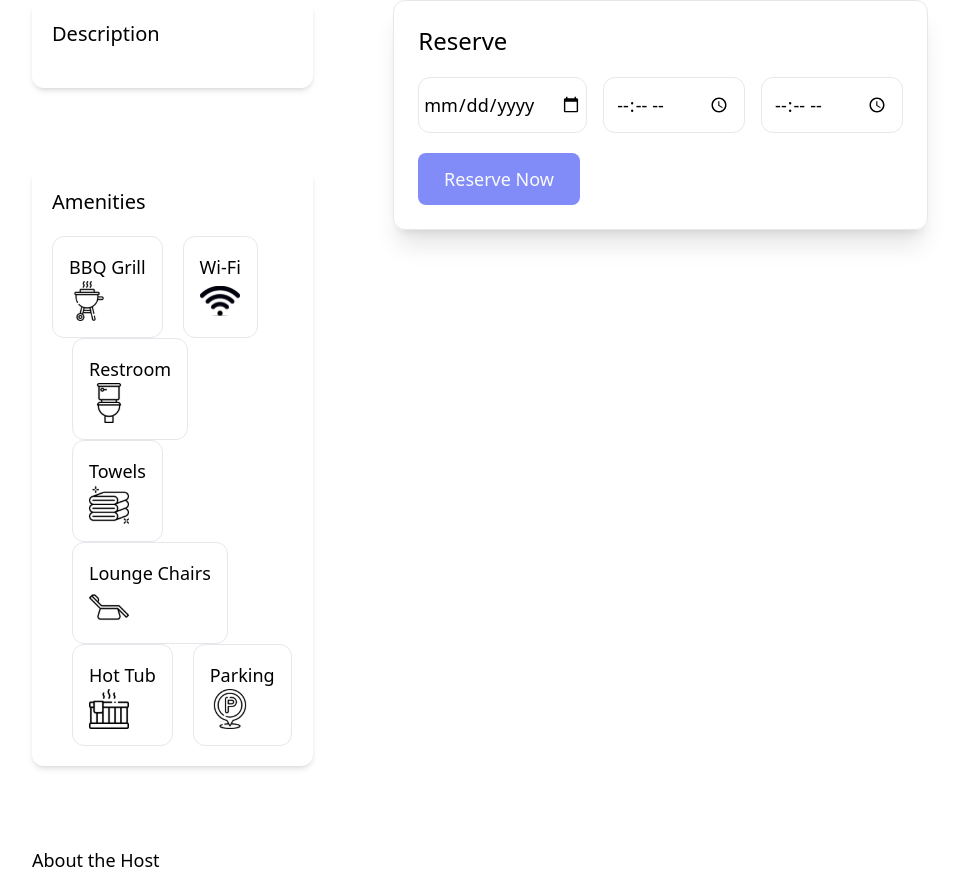
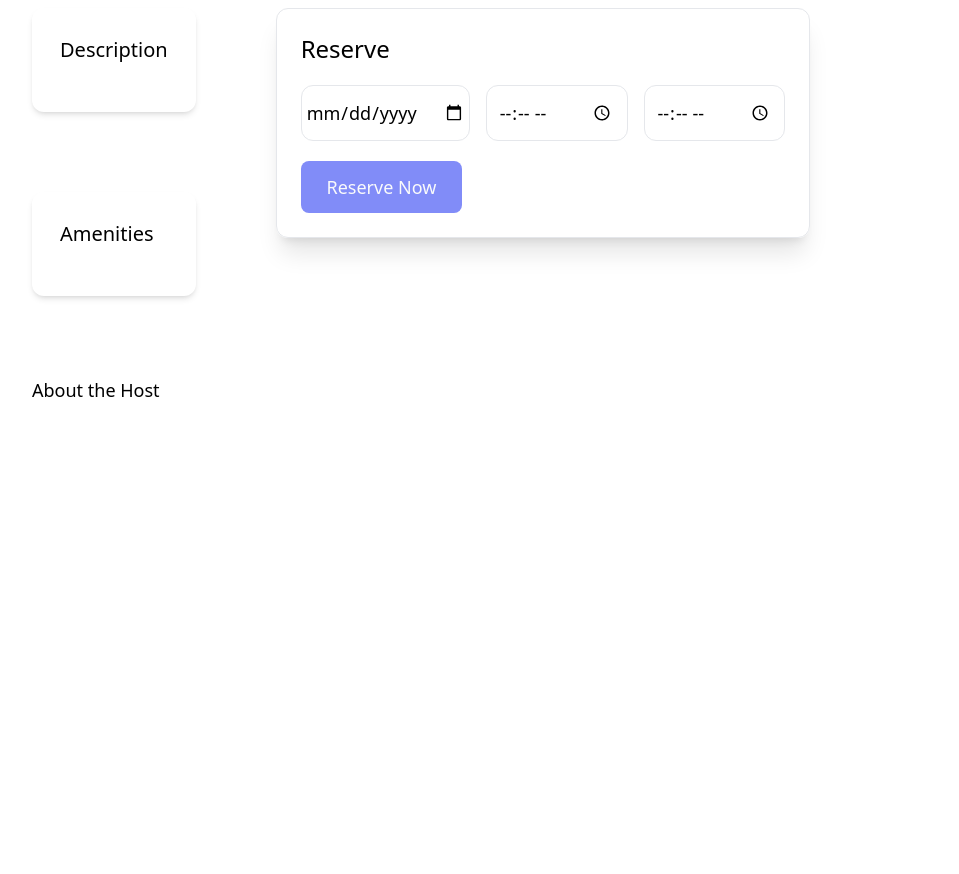
Before and after one commit to Facebook-University-Projects/Swimster, a React (Create React App) app in the folder swimster-ui/: page /listings/1 in a window 1280 px wide. Shown: the part 804-1678 px from the top of the page, without its empty margins (160-1119 px from the left). After the commit the page ends 1208 px from the top, so only its background shows below. Built offline with nearby package versions, Linux system fonts and the light colour scheme.

Commit message:
amenities render relative to pool listing data
- conditionally rendered amenities for pool listing based on returned SQL query from API
- fixed bug where navbar would resize when clicking on create a pool component

```diff
--- a/swimster-ui/src/components/Amenities/Amenities.jsx
+++ b/swimster-ui/src/components/Amenities/Amenities.jsx
@@ -8,52 +8,31 @@ import hotTubIcon from '../../assets/hotTubIcon.svg'
 import parkingIcon from '../../assets/parkingIcon.svg'
 
 const style = {
-    amenitiesContainer: 'flex flex-col space-y-5 p-5 rounded-xl shadow-md',
+    amenitiesContainer: 'flex flex-col space-y-5 p-7 rounded-xl shadow-md',
     amenitiesTitle: 'text-xl',
-    amenitiesRowContainer: 'flex flex-wrap space-x-5',
-    amenityContainer: 'border flex flex-col rounded-xl p-4',
+    amenitiesRowContainer: 'grid grid-cols-4 gap-6',
+    amenityContainer: 'border flex flex-col items-center space-y-3 rounded-xl px-3 py-4',
     amenityTitle: '',
     amenityImage: 'w-10 h-10',
 }
 
 const amenities = [
-    {
-        title: "BBQ Grill",
-        image: bbqGrillIcon,
-    },
-    {
-        title: "Wi-Fi",
-        image: internetIcon,
-    },
-    {
-        title: "Restroom",
-        image: bathroomIcon,
-    },
-    {
-        title: "Towels",
-        image: towelsIcon,
-    },
-    {
-        title: "Lounge Chairs",
-        image: loungeChairIcon,
-    },
-    {
-        title: "Hot Tub",
-        image: hotTubIcon,
-    },
-    {
-        title: "Parking",
-        image: parkingIcon,
-    },
+    { title: "BBQ Grill", image: bbqGrillIcon },
+    { title: "Wi-Fi", image: internetIcon },
+    { title: "Restroom", image: bathroomIcon },
+    { title: "Towels", image: towelsIcon },
+    { title: "Lounge Chairs", image: loungeChairIcon },
+    { title: "Hot Tub", image: hotTubIcon },
+    { title: "Parking", image: parkingIcon },
 ]
 
-const Amenities = () => {
+const Amenities = ({ poolAmenities }) => {
     return (
         <div className={style.amenitiesContainer}>
             <h1 className={style.amenitiesTitle}>Amenities</h1>
             <div className={style.amenitiesRowContainer}>
-                {amenities.map(amenity => {
-                    return (
+                {amenities.map((amenity, index) => {
+                    return poolAmenities[index] && (
                         <div className={style.amenityContainer}>
                             <h2 className={style.amenityTitle}>{amenity.title}</h2>
                             <img className={style.amenityImage} src={amenity.image} alt={`${amenity.title} icon`} />
--- a/swimster-ui/src/components/CreatePool/CreatePool.jsx
+++ b/swimster-ui/src/components/CreatePool/CreatePool.jsx
@@ -2,7 +2,7 @@ import * as React from 'react'
 import { useCreatePoolForm } from '../../hooks/useCreatePoolForm'
 
 const style = {
-    createPool: 'flex-1 flex justify-around items-center border-2',
+    createPool: 'flex-1 flex justify-around items-center',
     callToAction: 'text-8xl font-semibold space-y-10',
     primaryCTA: 'space-y-3',
     secondaryCTA: 'text-blue-700',
--- a/swimster-ui/src/components/ListingDetail/ListingDetail.jsx
+++ b/swimster-ui/src/components/ListingDetail/ListingDetail.jsx
@@ -33,6 +33,16 @@ const ListingDetail = () => {
         has_parking,
         images
     } = listing
+
+    const poolAmenities = [
+        has_bbq_grill,
+        has_internet,
+        has_bathroom,
+        has_towels,
+        has_lounge_chairs,
+        has_hot_tub,
+        has_parking
+    ]
 
     return (
         <div className={style.listingDetail}>
@@ -96,7 +106,7 @@ const ListingDetail = () => {
                         <h1 className={style.aboutPoolTitle}>Description</h1>
                         <p className={style.aboutPoolDescription}>{description}</p>
                     </div>
-                    <Amenities />
+                    <Amenities poolAmenities={poolAmenities}/>
                     <div className={style.hostInfoContainer}>About the Host</div>
                 </div>
                 <div className={style.reservationCardContainer}>
@@ -107,7 +117,11 @@ const ListingDetail = () => {
                             <input className={style.reservationTimeInput} type="time" {...register("reservationStartTime")}/>
                             <input className={style.reservationTimeInput} type="time" {...register("reservationEndTime")}/>
                         </form>
-                        <button type="submit" form="hook-form" className={style.reserveButton}>Reserve Now</button>
+                        {isProcessing ? (
+                            <button type="submit" form="hook-form" className={style.reserveButton}>Loading...</button>
+                        ) : (
+                            <button type="submit" form="hook-form" className={style.reserveButton}>Reserve Now</button>
+                        )}
                     </div>
                 </div>
             </div>
--- a/swimster-ui/src/components/ListingDetail/style.js
+++ b/swimster-ui/src/components/ListingDetail/style.js
@@ -25,7 +25,7 @@ export const style = {
     socialButtonTitle: '',
     poolContentContainer: 'flex space-x-20 mt-20',
     morePoolDetails: 'flex flex-col space-y-20',
-    aboutPoolContainer: 'flex flex-col space-y-5 p-5 rounded-xl shadow-md',
+    aboutPoolContainer: 'flex flex-col space-y-5 p-7 rounded-xl shadow-md',
     aboutPoolTitle: 'text-xl',
     aboutPoolDescription: 'font-normal text-md',
     hostInfoContainer: '',
--- a/swimster-ui/src/components/Navbar/style.js
+++ b/swimster-ui/src/components/Navbar/style.js
@@ -1,5 +1,5 @@
 export const style = {
-    navbar: 'bg-indigo-50 flex justify-between items-center h-14 px-5',
+    navbar: 'bg-indigo-50 flex justify-between items-center px-5 py-1',
     logoContainer: 'flex items-center space-x-3',
     logoImg: 'w-12 h-12',
     logoTitle: 'text-3xl font-semibold',
--- a/swimster-ui/src/hooks/useListingDetail.js
+++ b/swimster-ui/src/hooks/useListingDetail.js
@@ -44,8 +44,7 @@ export const useListingDetail = listingId => {
         const { data, error } = await apiClient.createReservation(JSON.stringify(formattedFormData), listingId)
         if (error) setError(error)
         if (data?.reservation) {
-            // will create reservations context in next PR, for now just updating database
-            navigate('/')
+            // navigate('/')
         }
         setIsProcessing(false)
     }
```
